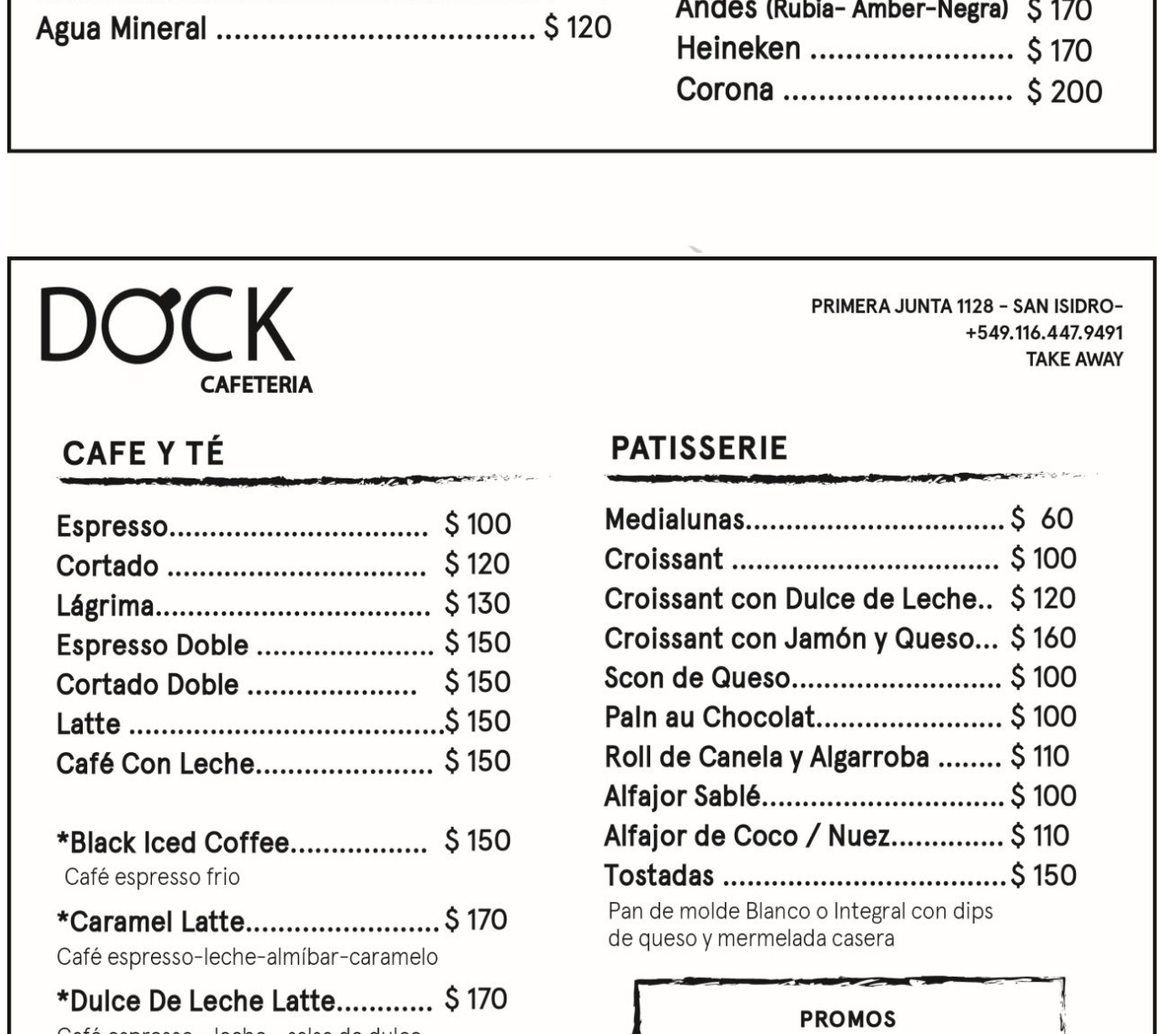
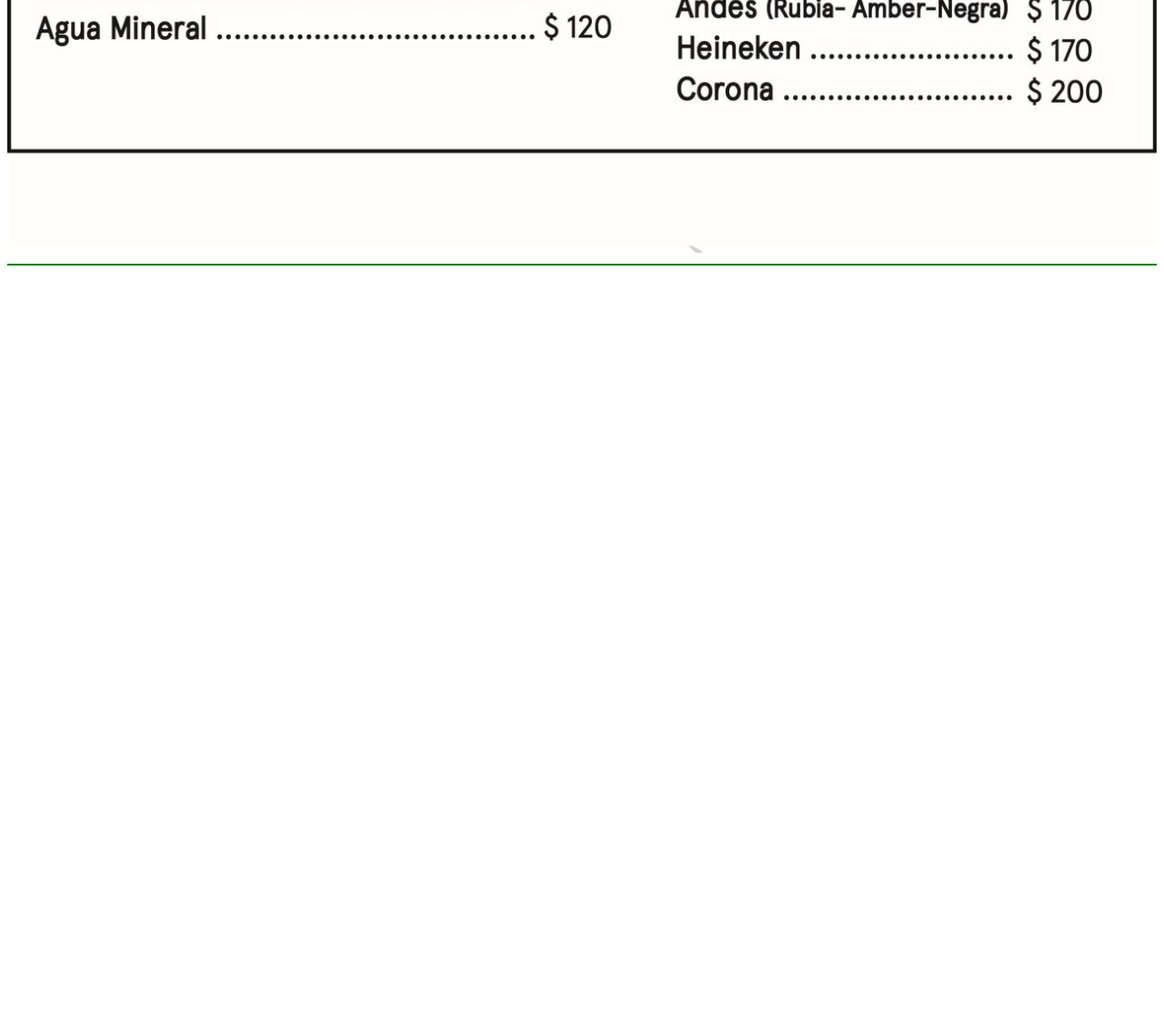
Before and after one commit to Dockcafeteria/menu, a plain HTML site: page index.html in a window 1280 px wide. Shown: the part 1663-2800 px from the top of the page at 91% size. After the commit the page ends 1963 px from the top, so only its background shows below. Drawn offline with Linux system fonts and the light colour scheme.

Commit message:
Update index.html

```diff
--- a/index.html
+++ b/index.html
@@ -6,7 +6,6 @@
 <body>
 
        <img src="menu_blanco.jpg" width="100%">
-       <img src="menu_blanco.jpg" width="100%">
        <hr color="green">
 
 </body>
```
